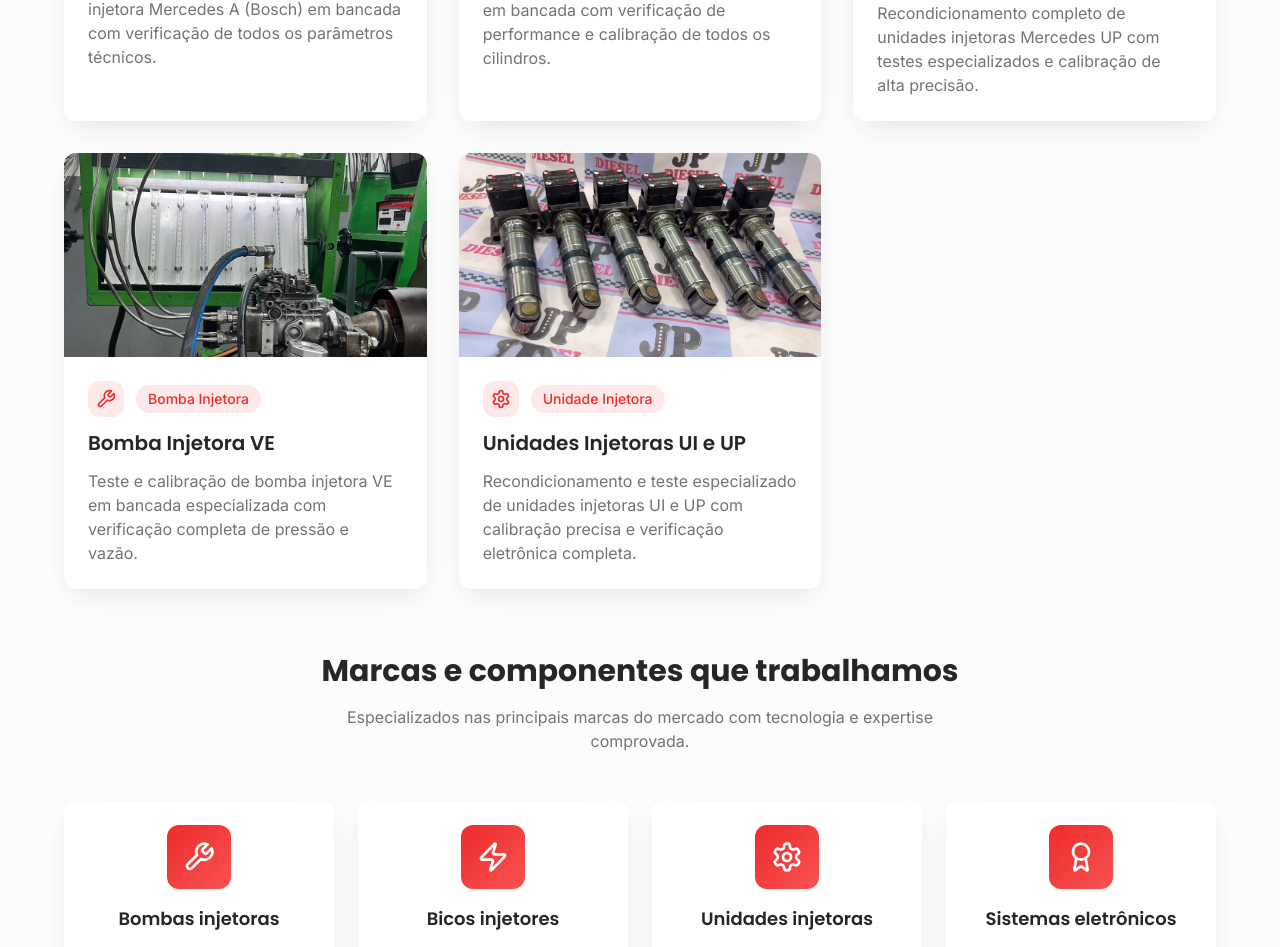
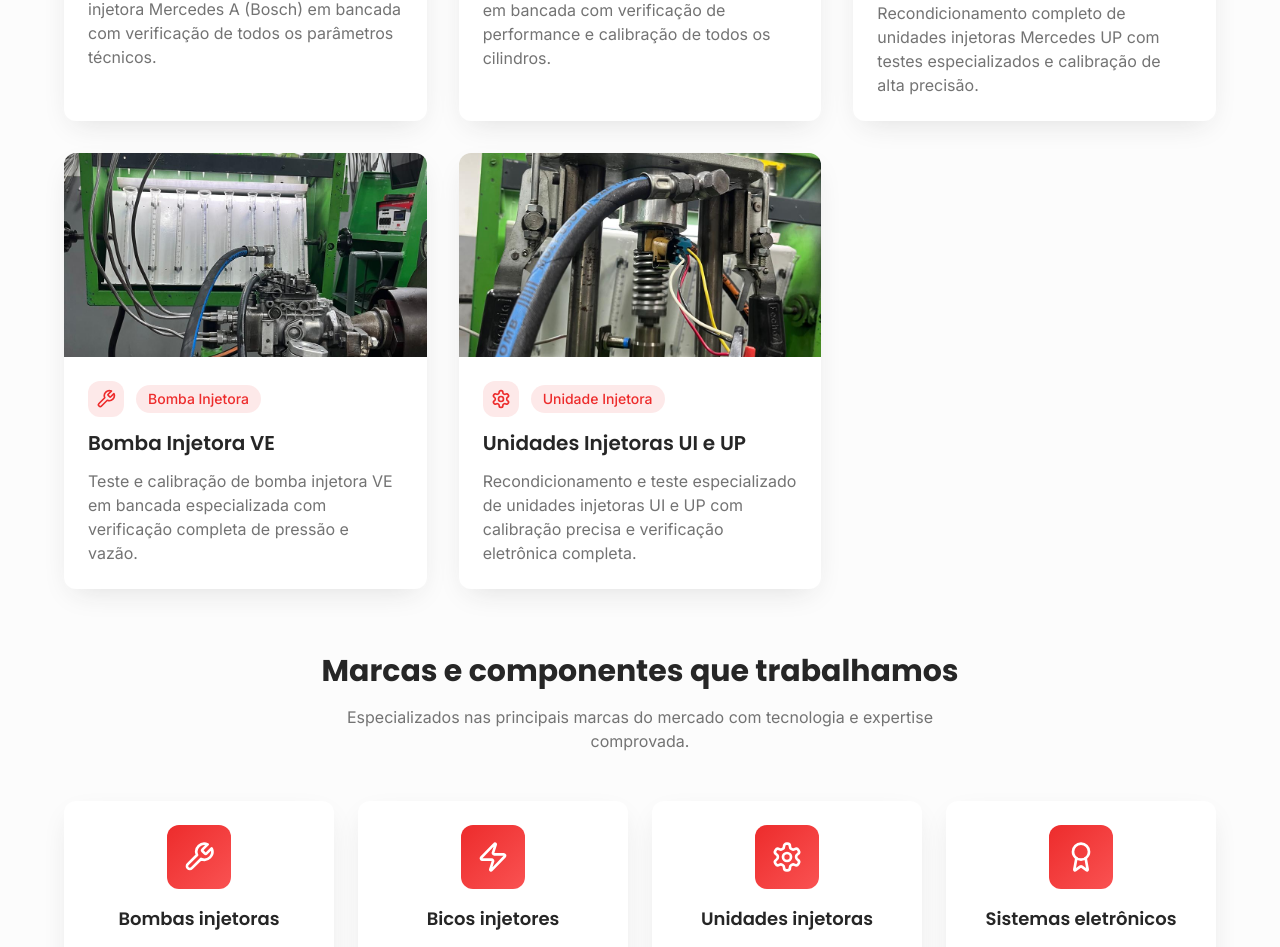
Before and after one commit to DevZipMateus/diesel-web-studio, a React (Vite) app: page / in a window 1280 px wide. Shown: the part 4480-5427 px from the top of the page. Built offline with nearby package versions, Linux system fonts and the light colour scheme; the HTML template or start-up script is replaced by a standard one.

Commit message:
Implementar carrossel na galeria

```diff
--- a/src/components/WorkGallery.tsx
+++ b/src/components/WorkGallery.tsx
@@ -1,6 +1,21 @@
 import { Wrench, Zap, Settings, Award, Gauge } from 'lucide-react';
+import { useState, useEffect } from 'react';
 
 const WorkGallery = () => {
+  const [currentImageIndex, setCurrentImageIndex] = useState<{[key: number]: number}>({});
+
+  useEffect(() => {
+    const interval = setInterval(() => {
+      setCurrentImageIndex(prev => {
+        const newIndex = { ...prev };
+        // Alterna apenas o item que tem múltiplas imagens (índice 7)
+        newIndex[7] = (prev[7] || 0) === 0 ? 1 : 0;
+        return newIndex;
+      });
+    }, 3000); // Alterna a cada 3 segundos
+
+    return () => clearInterval(interval);
+  }, []);
   const workItems = [
     {
       image: "/assets/bomba-injetora-caterpillar.jpg",
@@ -52,7 +67,10 @@ const WorkGallery = () => {
       icon: Wrench
     },
     {
-      image: "/assets/unidades-up.jpg",
+      images: [
+        "/assets/unidade-ui.jpg",
+        "/assets/unidades-up.jpg"
+      ],
       title: "Unidades Injetoras UI e UP",
       description: "Recondicionamento e teste especializado de unidades injetoras UI e UP com calibração precisa e verificação eletrônica completa.",
       category: "Unidade Injetora",
@@ -108,11 +126,19 @@ const WorkGallery = () => {
                 className="bg-card rounded-lg shadow-elegant overflow-hidden hover:shadow-glow transition-all duration-300 group"
               >
                 <div className="aspect-video overflow-hidden">
-                  <img
-                    src={item.image}
-                    alt={`${item.title} - Serviço especializado da Jpdiesel em injeção eletrônica diesel`}
-                    className="w-full h-full object-cover group-hover:scale-105 transition-transform duration-300"
-                  />
+                  {item.images ? (
+                    <img
+                      src={item.images[currentImageIndex[index] || 0]}
+                      alt={`${item.title} - Serviço especializado da Jpdiesel em injeção eletrônica diesel`}
+                      className="w-full h-full object-cover group-hover:scale-105 transition-transform duration-300"
+                    />
+                  ) : (
+                    <img
+                      src={item.image}
+                      alt={`${item.title} - Serviço especializado da Jpdiesel em injeção eletrônica diesel`}
+                      className="w-full h-full object-cover group-hover:scale-105 transition-transform duration-300"
+                    />
+                  )}
                 </div>
                 <div className="p-4 md:p-6">
                   <div className="flex items-center mb-3">
```
